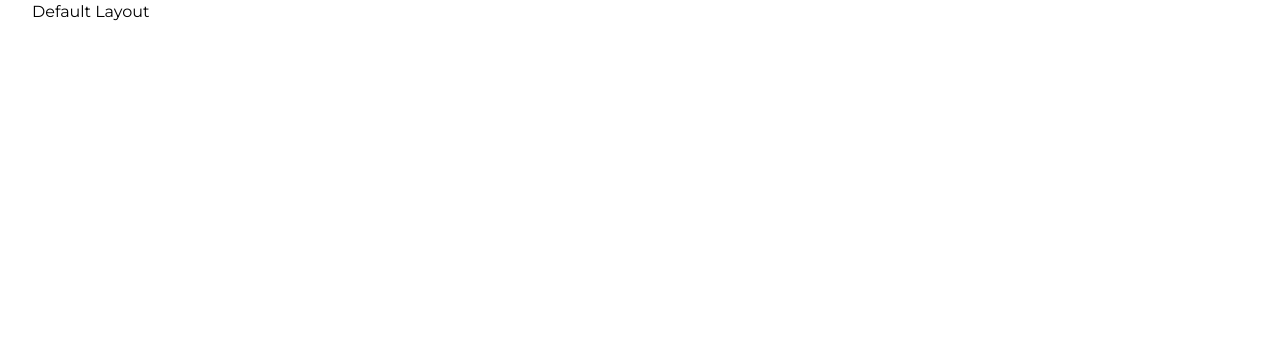
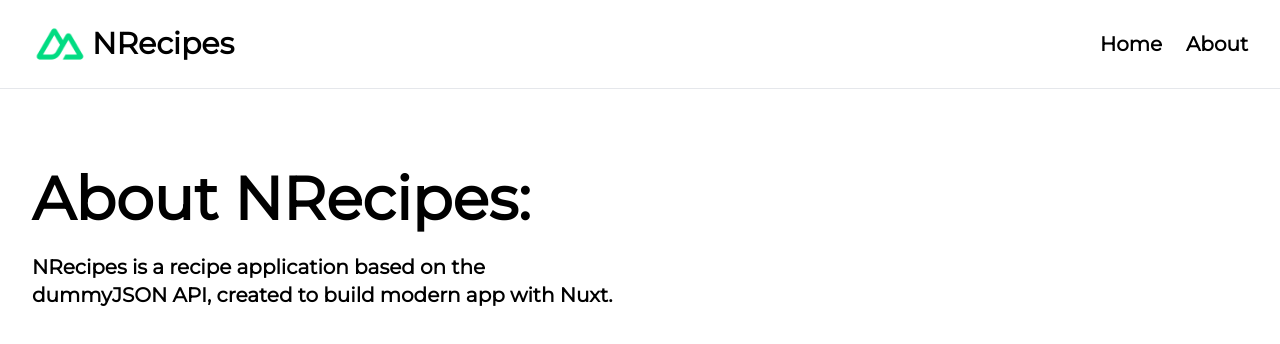
Before and after one commit to MichelleH17/nuxt-recipe-app, a Nuxt app: page /about in a window 1280 px wide. Before the commit this address had no page. Shown: the top 344 px of the page. Built offline with nearby package versions, Linux system fonts and the light colour scheme.

Commit message:
Create BaseNavigation component and about page, use NuxtLink

```diff
--- a/app/app.vue
+++ b/app/app.vue
@@ -1,5 +1,5 @@
 <template>
-  <div class="font-Montserrat container">
+  <div class="font-Montserrat">
     <NuxtLayout>
       <NuxtPage />
     </NuxtLayout>
--- /dev/null
+++ b/app/components/BaseNavigation.vue
@@ -0,0 +1,20 @@
+N<script setup lang="ts"></script>
+
+<template>
+  <header class="py-4 border-b">
+    <nav class="flex container items-center">
+      <NuxtLink to="/" class="flex gap-1 items-center">
+        <img class="w-14" src="/icon-green.png" alt="">
+        <span class="text-3xl font-bold">NRecipes</span>
+      </NuxtLink>
+      <ul class="flex gap-6 ml-auto text-xl font-bold capitalize">
+        <li>
+          <NuxtLink to="/">Home</NuxtLink>
+        </li>
+        <li>
+          <NuxtLink to="/about">About</NuxtLink>
+        </li>
+      </ul>
+    </nav>
+  </header>
+</template>
--- a/app/layouts/default.vue
+++ b/app/layouts/default.vue
@@ -2,7 +2,7 @@
 
 <template>
   <div>
-    <h1>Default Layout</h1>
+    <BaseNavigation />
     <slot />
   </div>
 </template>
--- /dev/null
+++ b/app/pages/about.vue
@@ -0,0 +1,9 @@
+<script setup lang="ts"></script>
+<template>
+  <main>
+    <section class="container py-20">
+      <h1 class="text-6xl font-extrabold mb-6 text-balance">About NRecipes:</h1>
+      <p class="text-xl font-extrabold mb-6 text-balance max-w-screen-lg">NRecipes is a recipe application based on the dummyJSON API, created to <span class="font-bold">build modern app with Nuxt</span>.</p>
+    </section>
+  </main>
+</template>
--- a/app/pages/index.vue
+++ b/app/pages/index.vue
@@ -1,7 +1,7 @@
 <script setup lang="ts">
-definePageMeta({
-  layout: "login"
-})
+// definePageMeta({
+//   layout: "login"
+// })
 </script>
 
 <template>
```
Also changed, not shown: public/icon-green.png (added).
